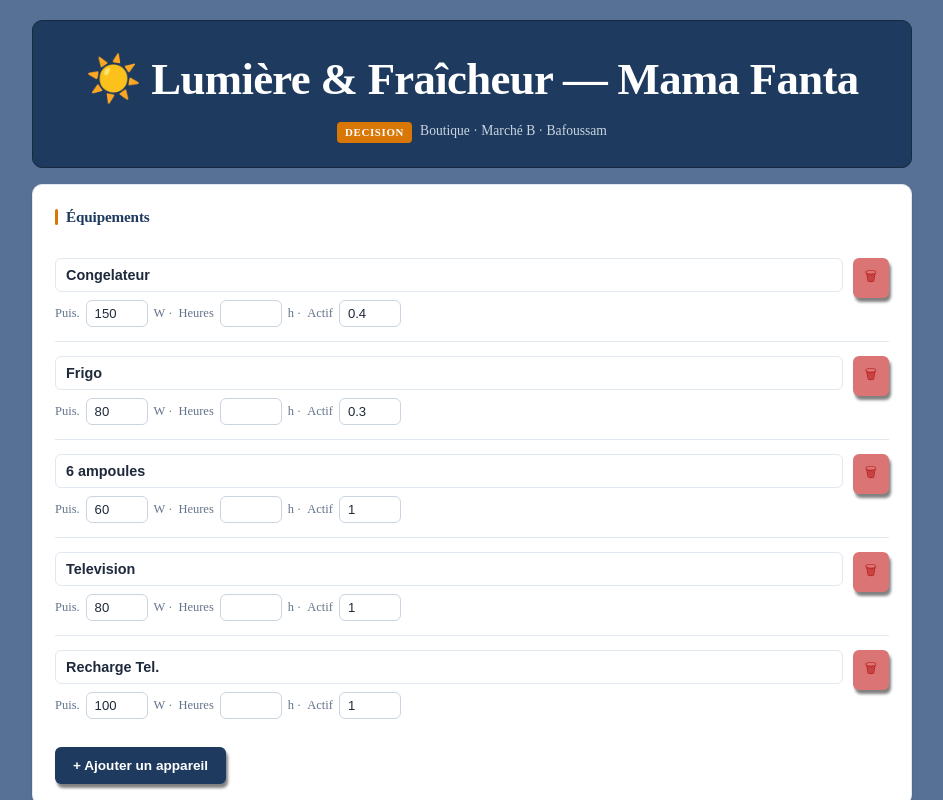
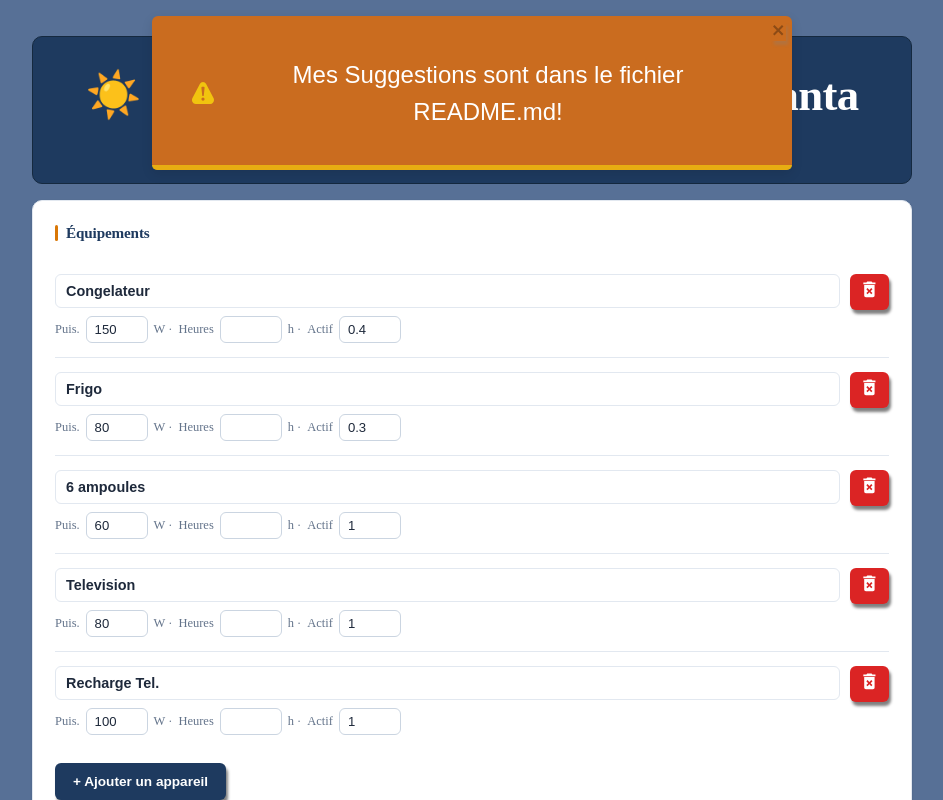
Before and after one commit to Abombidus/Mama_fanta-, a React (Vite) app: page / in a window 1280 px wide. Shown: the top 800 px of the page, without its empty margins (168-1111 px from the left). Built offline with nearby package versions, Linux system fonts and the light colour scheme.

Commit message:
8- Addition of Toast notification & footer with copy right

```diff
--- a/index.html
+++ b/index.html
@@ -1,13 +1,16 @@
 <!doctype html>
 <html lang="en">
+
 <head>
   <meta charset="UTF-8" />
   <link rel="icon" type="image/svg+xml" href="/logo.svg" />
   <meta name="viewport" content="width=device-width, initial-scale=1.0" />
-    <title>fanta_app</title>
+  <title>Lumiere & Fraicheur</title>
 </head>
+
 <body>
   <div id="root"></div>
   <script type="module" src="/src/main.jsx"></script>
 </body>
+
 </html>
--- a/package.json
+++ b/package.json
@@ -14,7 +14,8 @@
     "react": "^19.3.1",
     "react-dom": "^19.3.1",
     "react-icons": "^5.7.0",
-    "react-router-dom": "^7.18.4"
+    "react-router-dom": "^7.18.4",
+    "react-toastify": "^11.1.0"
   },
   "devDependencies": {
     "@eslint/js": "^10.0.1",
--- a/src/App.jsx
+++ b/src/App.jsx
@@ -1,4 +1,5 @@
 import { useState, useMemo, useEffect, useContext } from "react";
+import { ToastContainer, toast } from "react-toastify";
 
 import { Parameters } from "./info/Data.jsx";
 import {
@@ -9,15 +10,16 @@ import {
 import { simuler1000Annees } from "./Components/utils/Resultat.jsx";
 import { formatFCFA } from "./Components/utils/Format.jsx";
 
+import { AppContext } from "./context/AppContext.jsx";
 import Header from "./Components/header/Header.jsx";
-import Recommendation from "./Components/recommendation/Recommendation.jsx";
 import Equipement from "./Components/equipement/Equipement.jsx";
 import Parametres from "./Components/parametres/Parametres.jsx";
 import Consommation from "./Components/consommation/Consommation.jsx";
-import { AppContext } from "./context/AppContext.jsx";
 import Comparaison from "./Components/comparaison/Comparaison.jsx";
 import Graphique from "./Components/graphique/Graphique.jsx";
 import Simulation from "./Components/simulation/Simulation.jsx";
+import Recommendation from "./Components/recommendation/Recommendation.jsx";
+import Footer from "./Components/footer/Footer.jsx";
 
 export default function App() {
   const outils = useContext(AppContext);
@@ -32,12 +34,26 @@ export default function App() {
   );
   const bascule = useMemo(() => pointBascule(options, p), [options, p]);
 
+  //Notification Action
+  const notify = () =>
+    toast.warning("Mes Suggestions sont dans le fichier README.md!", {
+      style: {
+        background: "#ca6c1f",
+        color: "white",
+        fontSize: "1.5rem",
+        width: "100%",
+        textAlign: "center",
+        padding: "2.5rem",
+      },
+    });
+
   useEffect(() => {
-    alert("Mes Suggestion sont dans le fichier README.md");
+    notify();
   }, []);
 
   return (
     <div className="app">
+      <ToastContainer position="top-center" autoClose={5000} />
       <Header />
       <Equipement appareils={appareils} setAppareils={setAppareils} />
       <Parametres p={p} setP={setP} />
@@ -50,7 +66,6 @@ export default function App() {
         bascule={bascule}
       />
       <Graphique coutCumule={coutCumule} options={options} p={p} />
-      {/* SIMULATION */}
       <Simulation
         sim={sim}
         setSim={setSim}
@@ -61,6 +76,7 @@ export default function App() {
         simuler1000Annees={simuler1000Annees}
       />
       <Recommendation bascule={bascule} />
+      <Footer />
     </div>
   );
 }
--- a/src/Components/equipement/Equipement.jsx
+++ b/src/Components/equipement/Equipement.jsx
@@ -1,4 +1,5 @@
 import "./equipement.css";
+import { MdDeleteForever } from "react-icons/md";
 
 function Equipement({ appareils, setAppareils }) {
   const majAppareil = (i, champ, val) => {
@@ -58,7 +59,7 @@ function Equipement({ appareils, setAppareils }) {
               </div>
             </div>
             <button className="btn-suppr" onClick={() => supprimer(i)}>
-              🗑
+              <MdDeleteForever />
             </button>
           </div>
         ))}
--- a/src/Components/equipement/equipement.css
+++ b/src/Components/equipement/equipement.css
@@ -52,18 +52,20 @@
 }
 
 .btn-suppr {
-  background: var(--danger-clair);
-  color: var(--danger);
+  background: var(--danger);
+  color: white;
+  border: 1px solid transparent;
   border-radius: var(--rayon-sm);
-  padding: 7px 11px;
+  padding: 4px 8px;
   cursor: pointer;
-  font-size: 0.85rem;
+  font-size: 1.3rem;
   font-weight: 500;
   transition: 0.15s ease-in;
 }
 
 .btn-suppr:hover {
-  background: #fee2e2;
+  background: #b88d8d;
+  color: black;
 }
 
 .btn-ajout {
--- /dev/null
+++ b/src/Components/footer/Footer.jsx
@@ -0,0 +1,35 @@
+import "./footer.css";
+import { IoIosMailOpen, IoLogoWhatsapp } from "react-icons/io";
+import { FaFacebook } from "react-icons/fa";
+import { FaSquareXTwitter } from "react-icons/fa6";
+import A from "../../assets/A.JPG";
+
+function Footer() {
+  return (
+    <div>
+      <section className="carte" id="footer">
+        <footer>
+          <img src={A} alt="" />
+          <p>&copy; 2026 Abombidus. Tous droits réservés.</p>
+          <h3>Contacter Moi</h3>
+          <div className="links">
+            <a className="mail" href="mailto:abombidus@gmail.com">
+              <IoIosMailOpen />
+            </a>
+            <a className="twitter" href="#">
+              <FaSquareXTwitter />
+            </a>
+            <a className="facebook" href="https://facebook.com/Mario.Abo.2025">
+              <FaFacebook />
+            </a>
+            <a className="whatsapp" href="https://wa.me/237695833316">
+              <IoLogoWhatsapp />
+            </a>
+          </div>
+        </footer>
+      </section>
+    </div>
+  );
+}
+
+export default Footer;
--- /dev/null
+++ b/src/Components/footer/footer.css
@@ -0,0 +1,54 @@
+/* ===== FOOTER ===== */
+footer {
+  font-size: x-large;
+  text-align: center;
+  /* color: white; */
+  display: grid;
+}
+
+footer img {
+  width: 20%;
+  border-radius: 0.7rem;
+}
+
+.footer > p {
+  font-weight: bold;
+}
+
+.link {
+  width: 70%;
+  padding: 1rem;
+  gap: 5px;
+}
+
+.links a {
+  margin-right: 1rem;
+  font-size: 35px;
+}
+.links .mail {
+  color: var(--danger);
+}
+
+.links .facebook {
+  color: var(--facebook);
+}
+
+.links .whatsapp {
+  color: var(--whatsapp);
+}
+
+.links .twitter {
+  color: var(--x-twitter);
+}
+
+@media (max-width: 700px) {
+  footer img {
+    width: 40%;
+  }
+  P {
+    font-size: 15px;
+  }
+  h3 {
+    font-size: 20px;
+  }
+}
--- a/src/index.css
+++ b/src/index.css
@@ -2,6 +2,7 @@
 * {
   box-sizing: border-box;
   margin: 0;
+  text-decoration: none;
   padding: 0;
 }
 
@@ -19,7 +20,7 @@
   /* Sémantique discrète */
   --succes: #047857;
   --succes-clair: #ecfdf5;
-  --danger: #b91c1c;
+  --danger: rgb(219, 36, 36);
   --danger-clair: #db7575;
 
   /* Neutres */
@@ -31,6 +32,11 @@
   --texte: #1e293b;
   --texte-doux: #64748b;
   --texte-leger: #94a3b8;
+
+  /* Social Media Colors  */
+  --facebook: #125fc4;
+  --whatsapp: #25d366;
+  --x-twitter: #000000;
 
   /* Rayons */
   --rayon-sm: 6px;
```
Also changed, not shown: src/assets/A.JPG (added), 1 other file (tests, documents, lock files or other folders). Lines whose indentation alone changed are shown as unchanged.
